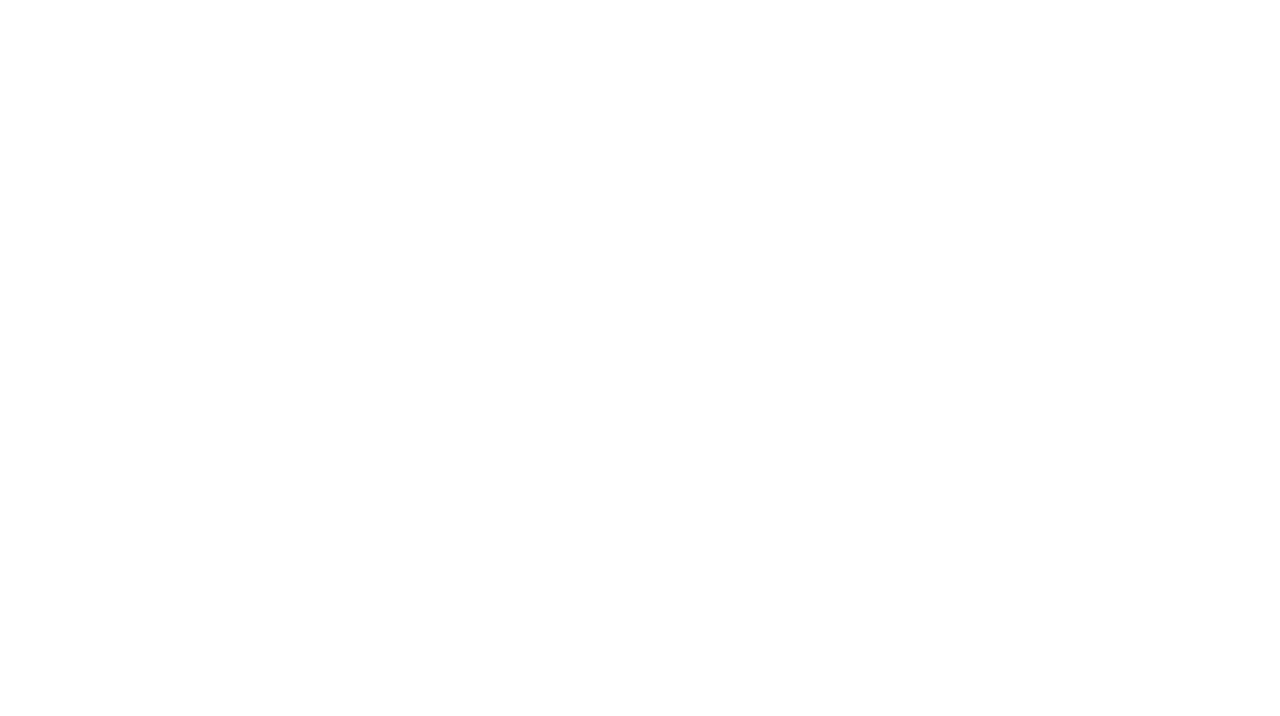
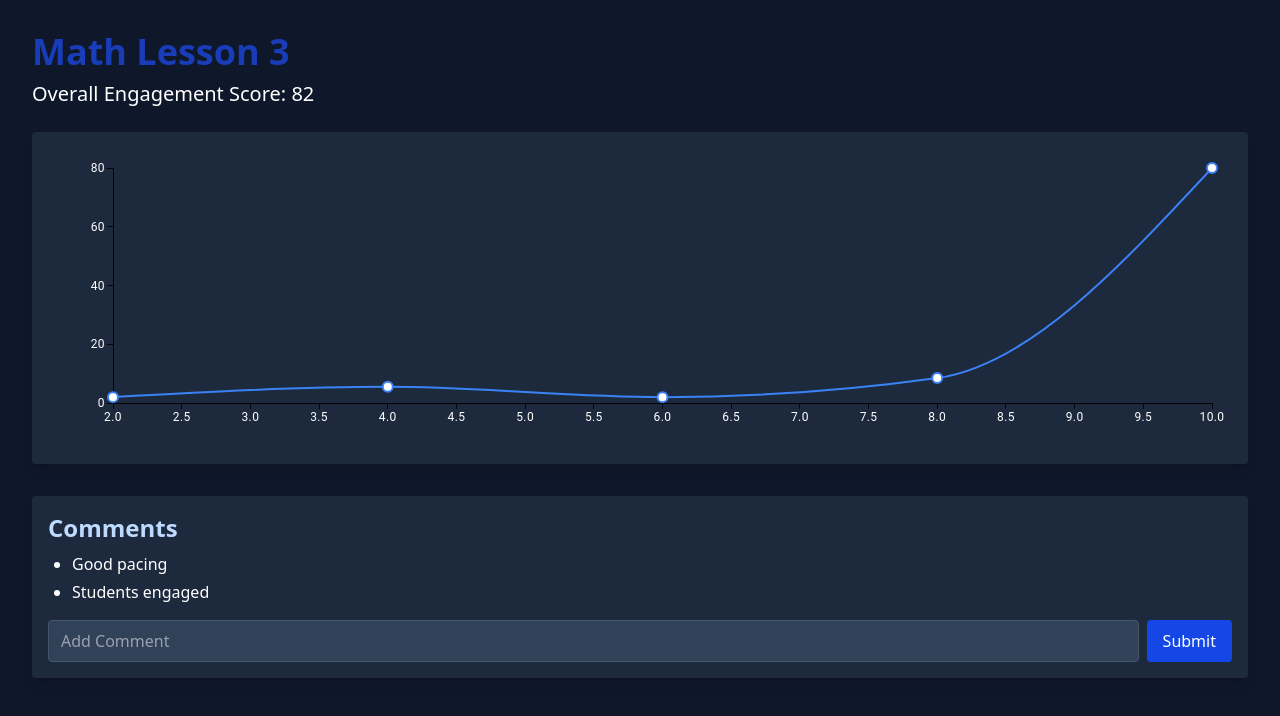
Before and after one commit to JasianE/MacEngage, a React (Vite) app in the folder MacEngageFrontEnd/: page /session/1 in a window 1280 px wide. Before the commit this address had no page. Shown: the top 716 px of the page. Built offline with nearby package versions, Linux system fonts and the light colour scheme.

Commit message:
Finished skeleton

```diff
--- a/MacEngageFrontEnd/src/App.jsx
+++ b/MacEngageFrontEnd/src/App.jsx
@@ -5,6 +5,8 @@ import Home from "./pages/Home";
 import LoginPage from "./pages/LoginPage";
 import SignUp from "./pages/SignUp";
 import Landing from "./pages/LandingPage";
+import Dashboard from "./pages/Dashboard";
+import SessionPage from "./pages/SesssionPage";
 
 function App() {
   //Fetch data and have a component that handles the various alert popups
@@ -12,9 +14,13 @@ function App() {
     <>
     <Routes>
       <Route path='/' element = {<Landing/>} />
-      <Route path="/dashboard" element={<Home />} />
+      <Route path="/live-session" element={<Home />} /> {/*Live session here */}
+      <Route path="/dashboard" element={<Dashboard />} />
       <Route path ="/login" element={<LoginPage />} />
       <Route path ="/signup" element={<SignUp />} />
+      <Route path="/session/:sessionId" element={<SessionPage />} />
+      <Route path="*" element={<Landing />} />
+
     </Routes>
     </>
   );
--- a/MacEngageFrontEnd/src/components/StatTracker.jsx
+++ b/MacEngageFrontEnd/src/components/StatTracker.jsx
@@ -1,15 +1,31 @@
-import { LineChart } from '@mui/x-charts/LineChart';
+import { LineChart } from "@mui/x-charts/LineChart";
 
-function StatTracker(){
+function StatTracker() {
   return (
     <LineChart
-            xAxis={[{ data: [2,4,6,8,10] }]}
+      xAxis={[
+        {
+          data: [2, 4, 6, 8, 10],
+          style: { color: "white" }, // x-axis labels white
+        },
+      ]}
+      yAxis={[
+        {
+          style: { color: "white" }, // y-axis labels white
+        },
+      ]}
       series={[
         {
-                data: [2, 5.5, 2, 8.5, 80, 5], // y axis
+          data: [2, 5.5, 2, 8.5, 80, 5],
+          color: "#3b82f6", // line color (blue)
         },
       ]}
       height={300}
+      sx={{
+        "& .MuiChartsAxis-root text": {
+          fill: "white", // ensure axis labels are white
+        },
+      }}
     />
   );
 }
--- /dev/null
+++ b/MacEngageFrontEnd/src/pages/Dashboard.jsx
@@ -0,0 +1,66 @@
+import React, { useState, useEffect } from "react";
+import { useNavigate } from "react-router-dom";
+
+// Mock data — replace with API call
+const mockSessions = [
+  { id: "sess_001", name: "CS101 - Room 402", date: "2026-02-07 10:00 AM" },
+  { id: "sess_002", name: "Math 201 - Room 101", date: "2026-02-06 2:00 PM" },
+  { id: "sess_003", name: "Physics 105 - Lab 3", date: "2026-02-05 11:00 AM" },
+];
+
+export default function Dashboard() {
+  const navigate = useNavigate();
+  const [sessions, setSessions] = useState([]);
+
+  useEffect(() => {
+    // TODO: Replace with API call to fetch sessions
+    setSessions(mockSessions);
+  }, []);
+
+  return (
+    <div className="min-h-screen bg-slate-50 dark:bg-slate-900 flex flex-col">
+      {/* Header */}
+      <header className="bg-white dark:bg-slate-800 shadow p-6 flex justify-between items-center">
+        <h1 className="text-2xl font-extrabold text-slate-900 dark:text-white">
+          Dashboard
+        </h1>
+        <button
+          onClick={() => navigate("/live-session")}
+          className="bg-primary text-white font-bold px-4 py-2 bg-slate-700 rounded hover:bg-blue-600 transition-colors cursor-pointer"
+        >
+          Start Live Session
+        </button>
+      </header>
+
+      {/* Sessions list */}
+      <main className="flex-1 p-6 overflow-y-auto">
+        <h2 className="text-xl font-bold text-slate-700 dark:text-slate-300 mb-4">
+          Previous Sessions
+        </h2>
+
+        <div className="grid grid-cols-1 sm:grid-cols-2 lg:grid-cols-3 gap-4">
+          {sessions.length === 0 ? (
+            <p className="text-slate-500 dark:text-slate-400">
+              No previous sessions found.
+            </p>
+          ) : (
+            sessions.map((session) => (
+              <div
+                key={session.id}
+                onClick={() => navigate(`/session/${session.id}`)}
+                className="bg-white dark:bg-slate-800 hover:bg-blue-900 border border-slate-200 dark:border-slate-700 rounded shadow p-4 cursor-pointer hover:shadow-lg transition-shadow"
+              >
+                <h3 className="font-bold text-slate-900 dark:text-white">
+                  {session.name}
+                </h3>
+                <p className="text-sm text-slate-500 dark:text-slate-400 mt-1">
+                  {session.date}
+                </p>
+              </div>
+            ))
+          )}
+        </div>
+      </main>
+    </div>
+  );
+}
--- /dev/null
+++ b/MacEngageFrontEnd/src/pages/SesssionPage.jsx
@@ -0,0 +1,98 @@
+// SessionPage.jsx
+import React, { useState, useEffect } from "react";
+import { useParams } from "react-router-dom";
+import { LineChart } from "@mui/x-charts/LineChart";
+import StatTracker from "../components/StatTracker";
+
+function SessionPage() {
+  const { sessionId } = useParams();
+  const [session, setSession] = useState(null);
+  const [newComment, setNewComment] = useState("");
+
+  // Mock fetching session
+  useEffect(() => {
+    const mockSessions = {
+      "abc123": {
+        title: "Math Lesson 3",
+        overallScore: 82,
+        comments: ["Good pacing", "Students engaged"],
+        liveData: [
+          { "time-since-session-started": 10, "engagement-score": 70 },
+          { "time-since-session-started": 20, "engagement-score": 75 },
+          { "time-since-session-started": 30, "engagement-score": 80 },
+        ],
+      },
+      "def456": {
+        title: "Science Lesson 1",
+        overallScore: 90,
+        comments: ["Very interactive"],
+        liveData: [
+          { "time-since-session-started": 5, "engagement-score": 85 },
+          { "time-since-session-started": 15, "engagement-score": 88 },
+        ],
+      },
+    };
+
+    const data = mockSessions[sessionId];
+    setSession(mockSessions["abc123"]);
+  }, [sessionId]);
+
+  if (!session) return <p className="p-8 text-gray-300">Loading session...</p>;
+
+  function handleAddComment() {
+    if (!newComment.trim()) return;
+    const updatedComments = [...session.comments, newComment];
+    setSession((prev) => ({ ...prev, comments: updatedComments }));
+    setNewComment("");
+  }
+
+  const chartX = session.liveData.map((d) => d["time-since-session-started"]);
+  const chartY = session.liveData.map((d) => d["engagement-score"]);
+
+  return (
+    <div className="min-h-screen bg-slate-900 text-white p-8">
+      {/* Header */}
+      <h1 className="text-4xl font-bold mb-2 text-blue-800">{session.title}</h1>
+      <p className="text-xl mb-6">Overall Engagement Score: {session.overallScore}</p>
+
+      {/* Live Data Chart */}
+      <div className="mb-8 bg-slate-800 p-4 rounded shadow-lg">
+        <StatTracker />
+      </div>
+
+      {/* Comments Section */}
+      <div className="bg-slate-800 p-4 rounded shadow-lg">
+        <h2 className="text-2xl font-semibold mb-2 text-blue-200">Comments</h2>
+
+        {session.comments && session.comments.length > 0 ? (
+          <ul className="list-disc ml-6 space-y-1">
+            {session.comments.map((c, i) => (
+              <li key={i}>{c}</li>
+            ))}
+          </ul>
+        ) : (
+          <p className="ml-6 italic text-gray-400">No comments yet.</p>
+        )}
+
+        {/* Add Comment */}
+        <div className="mt-4 flex gap-2">
+          <input
+            type="text"
+            placeholder="Add Comment"
+            value={newComment}
+            onChange={(e) => setNewComment(e.target.value)}
+            className="flex-1 bg-slate-700 border border-slate-600 rounded px-3 py-2 text-white placeholder-gray-400 focus:outline-none focus:ring-2 focus:ring-blue-500"
+          />
+          <button
+            onClick={handleAddComment}
+            className="bg-blue-700 hover:bg-blue-800 transition text-white px-4 py-2 rounded cursor-pointer"
+          >
+            Submit
+          </button>
+        </div>
+      </div>
+    </div>
+  );
+}
+
+export default SessionPage;
```
Lines whose indentation alone changed are shown as unchanged.
